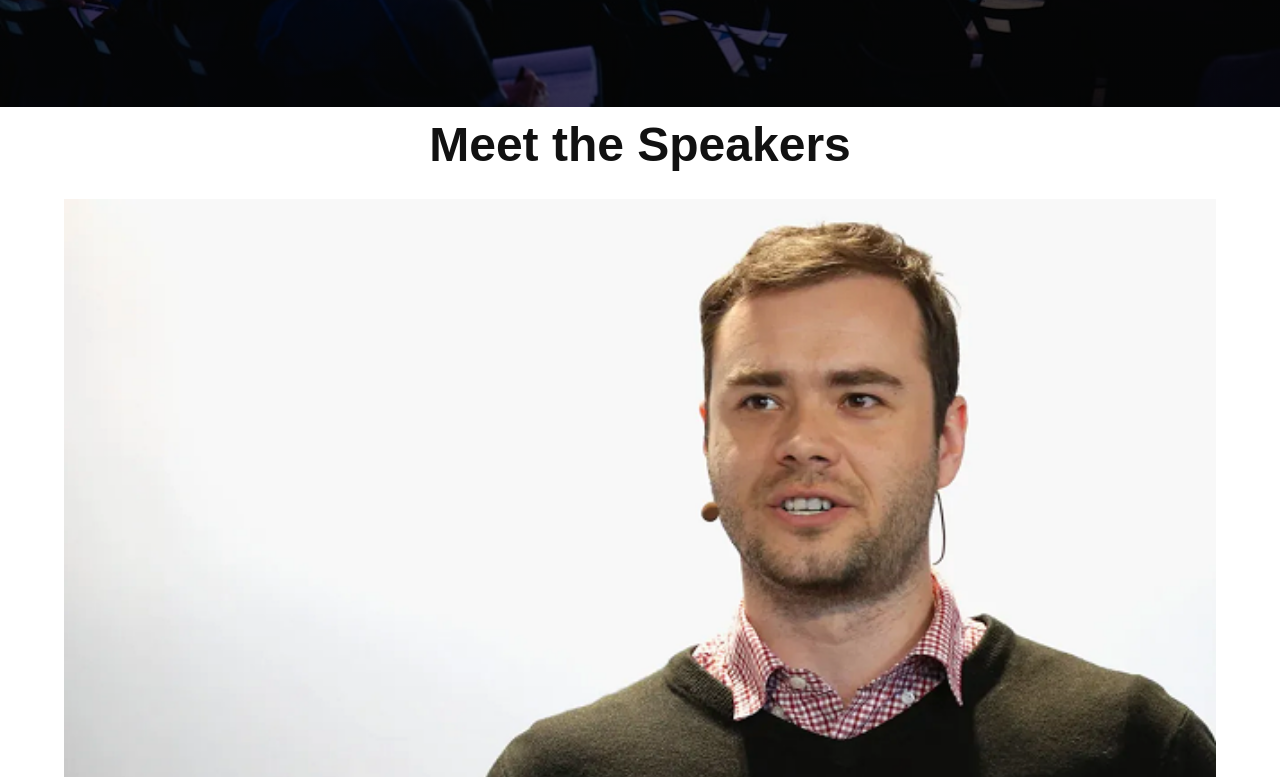
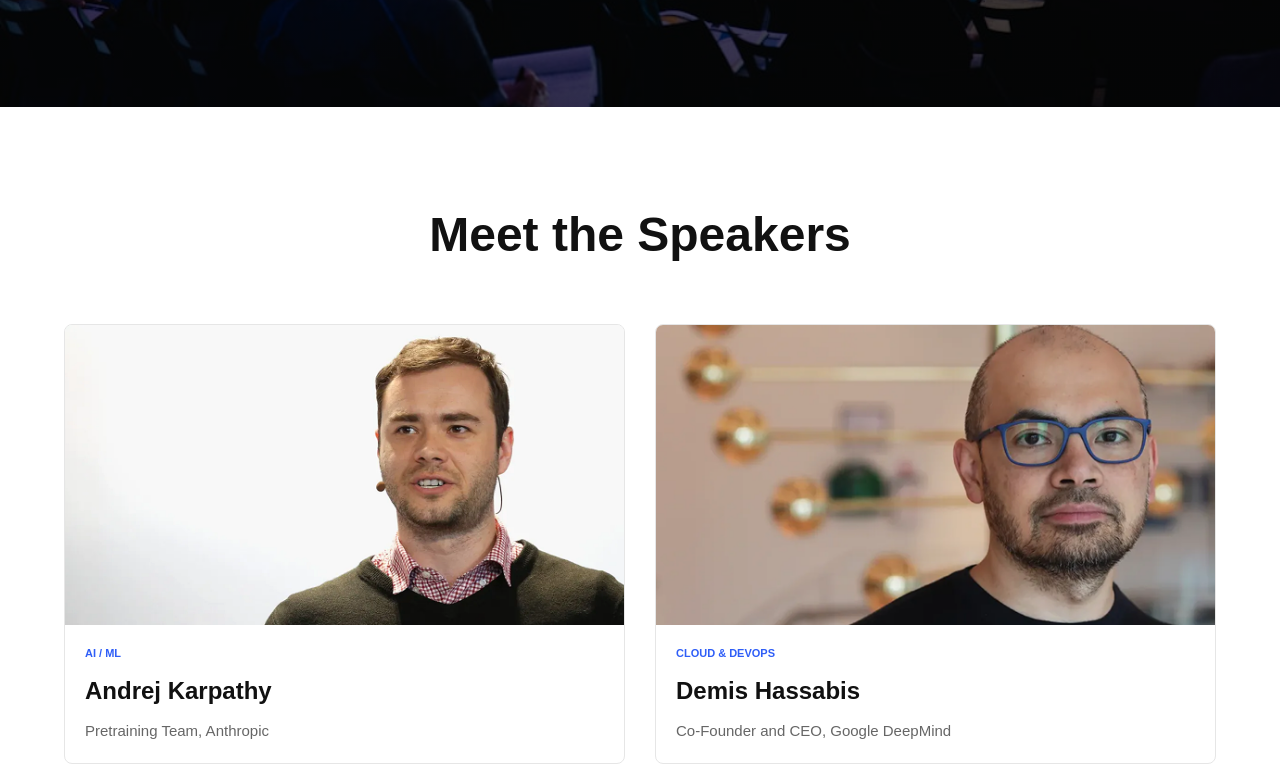
Before and after one commit to ssheikhs/programming-hero-assignment-1, a plain HTML site: page index.html in a window 1280 px wide. Shown: the part 668-1445 px from the top of the page. Drawn offline with Linux system fonts and the light colour scheme.

Commit message:
Add speakers section

```diff
--- a/style.css
+++ b/style.css
@@ -215,3 +215,94 @@ ul {
     margin-bottom: 45px;
 
 }
+
+
+/*Speakers Section*/
+
+.speakers {
+
+    background-color: #ffffff;
+
+    padding: 90px 0;
+
+}
+
+.speaker-container {
+
+    display: grid;
+
+    grid-template-columns: repeat(2, 1fr);
+
+    gap: 30px;
+
+    margin-top: 50px;
+
+}
+
+.speaker-card {
+
+    background-color: white;
+
+    border: 1px solid #e6e6e6;
+
+    border-radius: 8px;
+
+    overflow: hidden;
+
+    transition: 0.3s;
+
+}
+
+.speaker-card:hover {
+
+    transform: translateY(-5px);
+
+    box-shadow: 0 8px 20px rgba(0, 0, 0, 0.10);
+
+}
+
+.speaker-card img {
+
+    height: 300px;
+
+    object-fit: cover;
+
+}
+
+.speaker-info {
+
+    padding: 20px;
+
+}
+
+.speaker-info h5 {
+
+    color: #2F5EF7;
+
+    font-size: 11px;
+
+    font-weight: bold;
+
+    text-transform: uppercase;
+
+    margin-bottom: 10px;
+
+}
+
+.speaker-info h3 {
+
+    font-size: 24px;
+
+    color: #111111;
+
+    margin-bottom: 8px;
+
+}
+
+.speaker-info p {
+
+    font-size: 15px;
+
+    color: #666666;
+
+}
```
